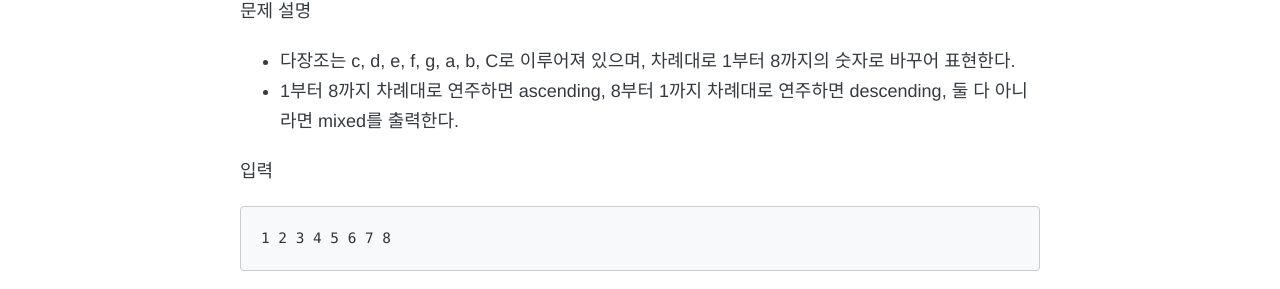
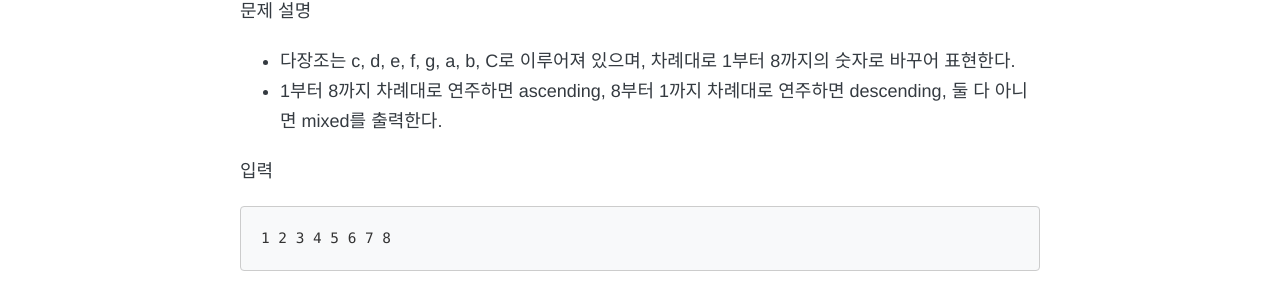
Before and after one commit to yklee1308/yklee1308.github.io, a Jekyll site: the page built from _posts/Baekjoon/2020-01-14-baekjoon_onedarr.md, in a window 1280 px wide and 900 px high, scrolled down 2168 px. Shown: the part 179-468 px from the top of the window. Built offline with Jekyll 4.4.1, drawn with Linux system fonts in a browser that asks for light colours; nearby versions of some CDN libraries; comment, search, counter and statistics services are not loaded.

Commit message:
2020-01-14-baekjoon_onedarr_1

````diff
--- a/_posts/Baekjoon/2020-01-14-baekjoon_onedarr.md
+++ b/_posts/Baekjoon/2020-01-14-baekjoon_onedarr.md
@@ -80,7 +80,7 @@ print(arr.index(max(arr)) + 1)
 
 문제 설명
 - 다장조는 c, d, e, f, g, a, b, C로 이루어져 있으며, 차례대로 1부터 8까지의 숫자로 바꾸어 표현한다.
-- 1부터 8까지 차례대로 연주하면 ascending, 8부터 1까지 차례대로 연주하면 descending, 둘 다 아니라면 mixed를 출력한다.
+- 1부터 8까지 차례대로 연주하면 ascending, 8부터 1까지 차례대로 연주하면 descending, 둘 다 아니면 mixed를 출력한다.
 
 입력
 ```
````
